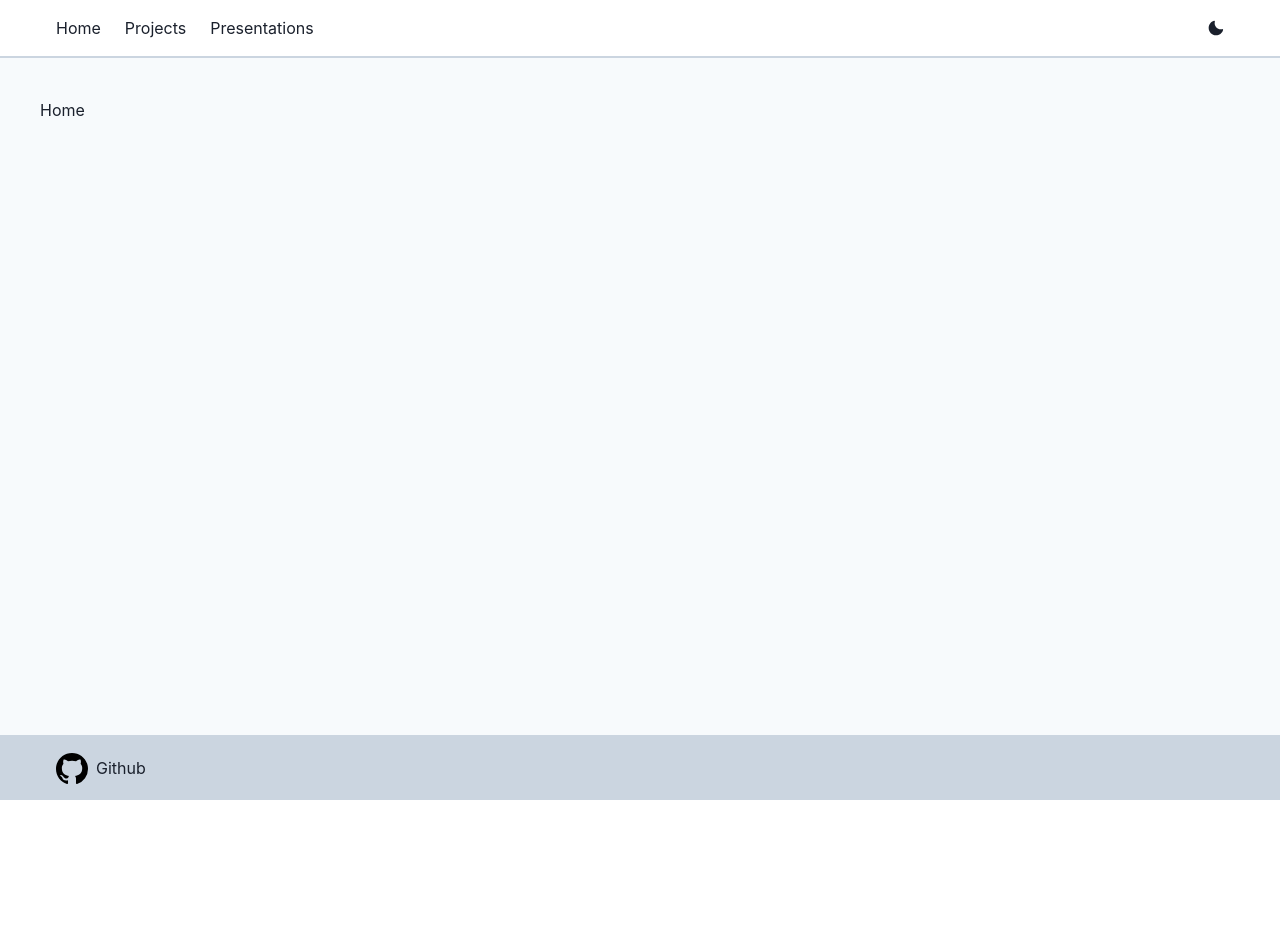
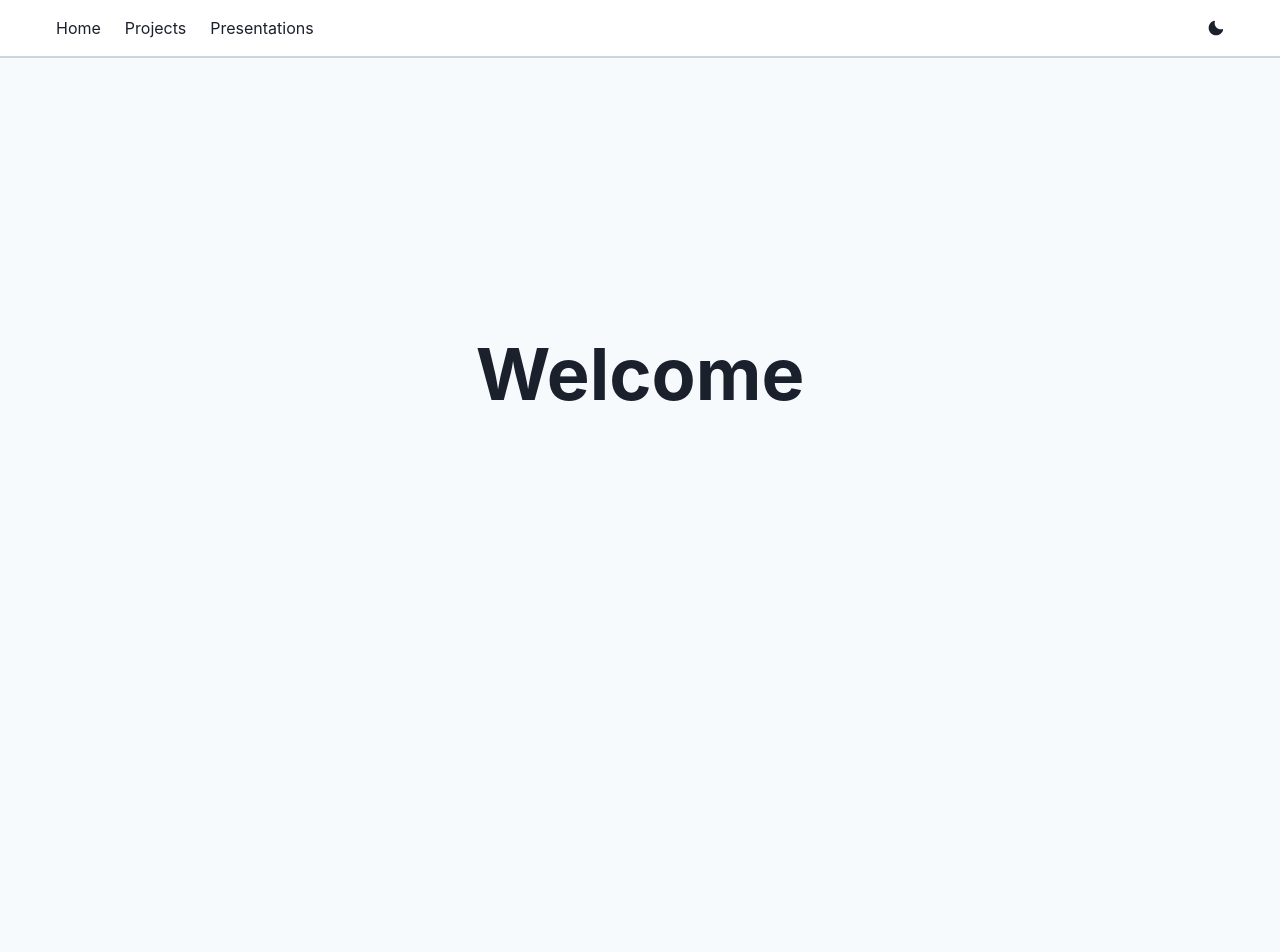
Before and after one commit to nsdeschenes/nsdeschenes.github.io, a React (Create React App) app: page / in a window 1280 px wide. Shown: the top 952 px of the page. Before the commit the page ends 800 px from the top, so only its background shows below. Built offline with nearby package versions, Linux system fonts and the light colour scheme.

Commit message:
some progress

```diff
--- a/src/pages/Home.js
+++ b/src/pages/Home.js
@@ -1,7 +1,26 @@
 import React from 'react'
+import { Center, Heading, Text } from '@chakra-ui/react'
+
+import { Layout } from '../components/Layout'
 
 const Home = () => {
-  return <p>Home</p>
+  return (
+    <Layout mb="5em">
+      <Center mt="15em">
+        <Heading size="4xl">Welcome</Heading>
+      </Center>
+      <Text pt="100vh">
+        Lorem ipsum dolor sit amet, consectetur adipiscing elit. Duis sit amet
+        varius justo. Vivamus porttitor turpis in tortor feugiat dapibus. Nulla
+        non interdum turpis, quis facilisis massa. Suspendisse nec tellus
+        sagittis, pellentesque sapien eget, tincidunt dolor. Aenean non massa
+        dapibus, euismod eros ut, tincidunt sapien. Nulla sagittis placerat nisi
+        id placerat. Sed quis nisl et leo tincidunt ullamcorper a eget nisi.
+        Lorem ipsum dolor sit amet, consectetur adipiscing elit. Cras euismod
+        leo a varius tempor.
+      </Text>
+    </Layout>
+  )
 }
 
 export default Home
```
